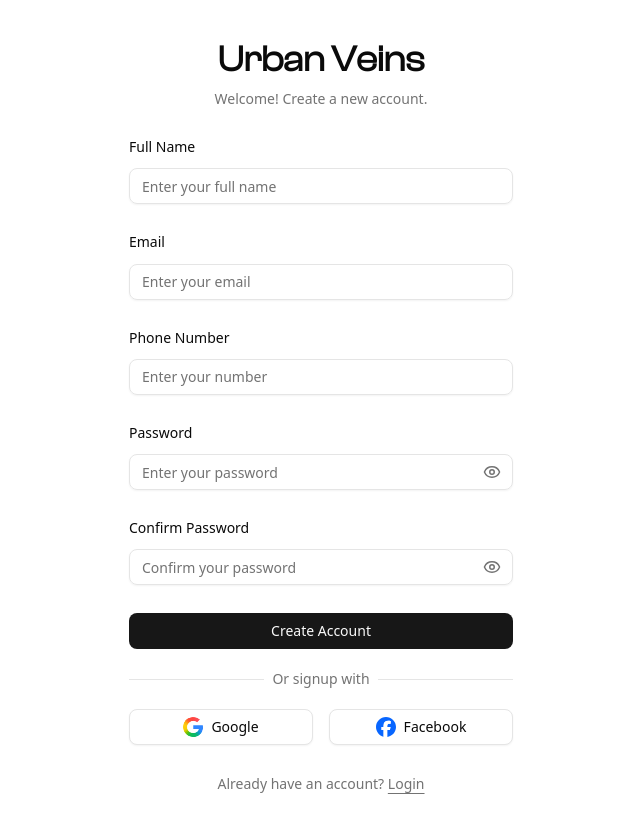
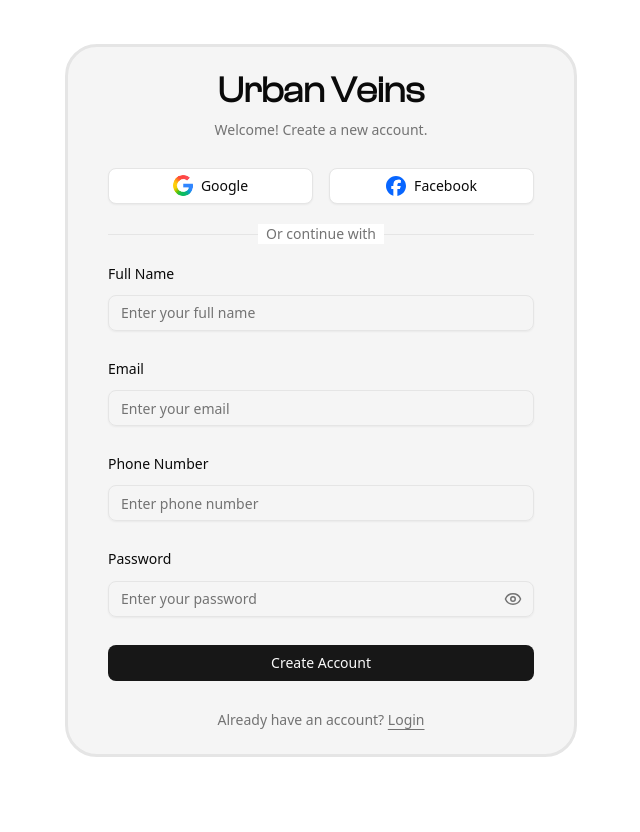
Before and after one commit to shobhit2603/urban-veins, a Next.js app: page /signup in a window 1280 px wide. Shown: the whole page, without its empty margins (319-959 px from the left). After the commit the page ends 800 px from the top, so only its background shows below. Built offline with nearby package versions, Linux system fonts and the light colour scheme.

Commit message:
Updated Login/Signup form UI

```diff
--- a/app/(auth)/login/page.jsx
+++ b/app/(auth)/login/page.jsx
@@ -4,7 +4,7 @@ export default function LoginPage() {
     return (
         <div
             className="bg-background flex min-h-svh flex-col items-center justify-center gap-6 p-6 md:p-10">
-            <div className="w-full max-w-sm">
+            <div className="w-full max-w-lg">
                 <LoginForm />
             </div>
         </div>
--- a/app/(auth)/signup/page.jsx
+++ b/app/(auth)/signup/page.jsx
@@ -2,9 +2,8 @@ import { SignupForm } from "@/components/signup-form"
 
 export default function SignupPage() {
     return (
-        <div
-            className="bg-background flex min-h-svh flex-col items-center justify-center gap-6 p-6 md:p-10">
-            <div className="w-full max-w-sm">
+        <div className="bg-background flex min-h-svh flex-col items-center justify-center gap-6 p-6 md:p-10">
+            <div className="w-full max-w-lg">
                 <SignupForm />
             </div>
         </div>
--- a/components/login-form.jsx
+++ b/components/login-form.jsx
@@ -1,3 +1,4 @@
+"use client"
 import { cn } from "@/lib/utils"
 import { Button } from "@/components/ui/button"
 import {
@@ -9,13 +10,16 @@ import {
 } from "@/components/ui/field"
 import { Input } from "@/components/ui/input"
 import Image from "next/image"
+import { useState } from "react"
+import { Eye, EyeOff } from "lucide-react"
 
 export function LoginForm({
   className,
   ...props
 }) {
+  const [showPassword, setShowPassword] = useState(false)
   return (
-    <div className={cn("flex flex-col gap-6", className)} {...props}>
+    <div className={cn("flex flex-col gap-6 p-10 rounded-4xl bg-neutral-100 border-3", className)} {...props}>
       <form>
         <FieldGroup>
           <div className="flex flex-col items-center gap-2 text-center">
@@ -30,7 +34,22 @@ export function LoginForm({
           </Field>
           <Field>
             <FieldLabel htmlFor="password">Password</FieldLabel>
-            <Input id="password" type="password" placeholder="Enter your password" required />
+            <div className="relative">
+              <Input
+                id="password"
+                type={showPassword ? "text" : "password"}
+                placeholder="Enter your password"
+                required
+                className="pr-12"
+              />
+              <button
+                type="button"
+                className="absolute right-3 top-1/2 -translate-y-1/2 text-muted-foreground cursor-pointer"
+                onClick={() => setShowPassword((prev) => !prev)}
+              >
+                {showPassword ? <EyeOff size={18} /> : <Eye size={18} />}
+              </button>
+            </div>
           </Field>
           <Field>
             <Button type="submit">Login</Button>
--- a/components/signup-form.jsx
+++ b/components/signup-form.jsx
@@ -19,7 +19,7 @@ export function SignupForm({
 }) {
     const [showPassword, setShowPassword] = useState(false)
     return (
-        <div className={cn("flex flex-col gap-6", className)} {...props}>
+        <div className={cn("flex flex-col gap-6 py-6 px-10 rounded-4xl bg-neutral-100 border-3", className)} {...props}>
             <form>
                 <FieldGroup>
                     <div className="flex flex-col items-center gap-2 text-center">
@@ -28,6 +28,17 @@ export function SignupForm({
                             Welcome! Create a new account.
                         </FieldDescription>
                     </div>
+                    <Field className="grid gap-4 sm:grid-cols-2">
+                        <Button variant="outline" type="button">
+                            <Image src="/Google-Icon.svg" alt="Google logo" width={20} height={20} />
+                            Google
+                        </Button>
+                        <Button variant="outline" type="button">
+                            <Image src="/Facebook-Icon.svg" alt="Facebook logo" width={20} height={20} />
+                            Facebook
+                        </Button>
+                    </Field>
+                            <FieldSeparator>Or continue with</FieldSeparator>
                     <Field>
                         <FieldLabel htmlFor="name">Full Name</FieldLabel>
                         <Input id="name" type="text" placeholder="Enter your full name" required />
@@ -38,7 +49,7 @@ export function SignupForm({
                     </Field>
                     <Field>
                         <FieldLabel htmlFor="number">Phone Number</FieldLabel>
-                        <Input id="number" type="tel" placeholder="Enter your number" required />
+                        <Input id="number" type="tel" placeholder="Enter phone number" required />
                     </Field>
                     <Field>
                         <FieldLabel htmlFor="password">Password</FieldLabel>
@@ -60,38 +71,9 @@ export function SignupForm({
                         </div>
                     </Field>
                     <Field>
-                        <FieldLabel htmlFor="confirm-password">Confirm Password</FieldLabel>
-                        <div className="relative">
-                            <Input
-                                id="confirm-password"
-                                type={showPassword ? "text" : "password"}
-                                placeholder="Confirm your password"
-                                required
-                                className="pr-12"
-                            />
-                            <button
-                                type="button"
-                                className="absolute right-3 top-1/2 -translate-y-1/2 text-muted-foreground cursor-pointer"
-                                onClick={() => setShowPassword((prev) => !prev)}
-                            >
-                                {showPassword ? <EyeOff size={18} /> : <Eye size={18} />}
-                            </button>
-                        </div>
-                    </Field>
-                    <Field>
                         <Button type="submit">Create Account</Button>
                     </Field>
-                    <FieldSeparator>Or signup with</FieldSeparator>
-                    <Field className="grid gap-4 sm:grid-cols-2">
-                        <Button variant="outline" type="button">
-                            <Image src="/Google-Icon.svg" alt="Google logo" width={20} height={20} />
-                            Google
-                        </Button>
-                        <Button variant="outline" type="button">
-                            <Image src="/Facebook-Icon.svg" alt="Facebook logo" width={20} height={20} />
-                            Facebook
-                        </Button>
-                    </Field>
+
                     <FieldDescription className='items-center text-center'>
                         Already have an account? <a href="/login">Login</a>
                     </FieldDescription>
--- a/package.json
+++ b/package.json
@@ -19,6 +19,7 @@
     "lucide-react": "^0.553.0",
     "mongodb": "^6.20.0",
     "mongoose": "^8.19.3",
+    "motion": "^12.23.24",
     "next": "16.0.1",
     "next-auth": "^5.0.0-beta.30",
     "react": "19.2.0",
```
Also changed, not shown: 1 other file (tests, documents, lock files or other folders).
